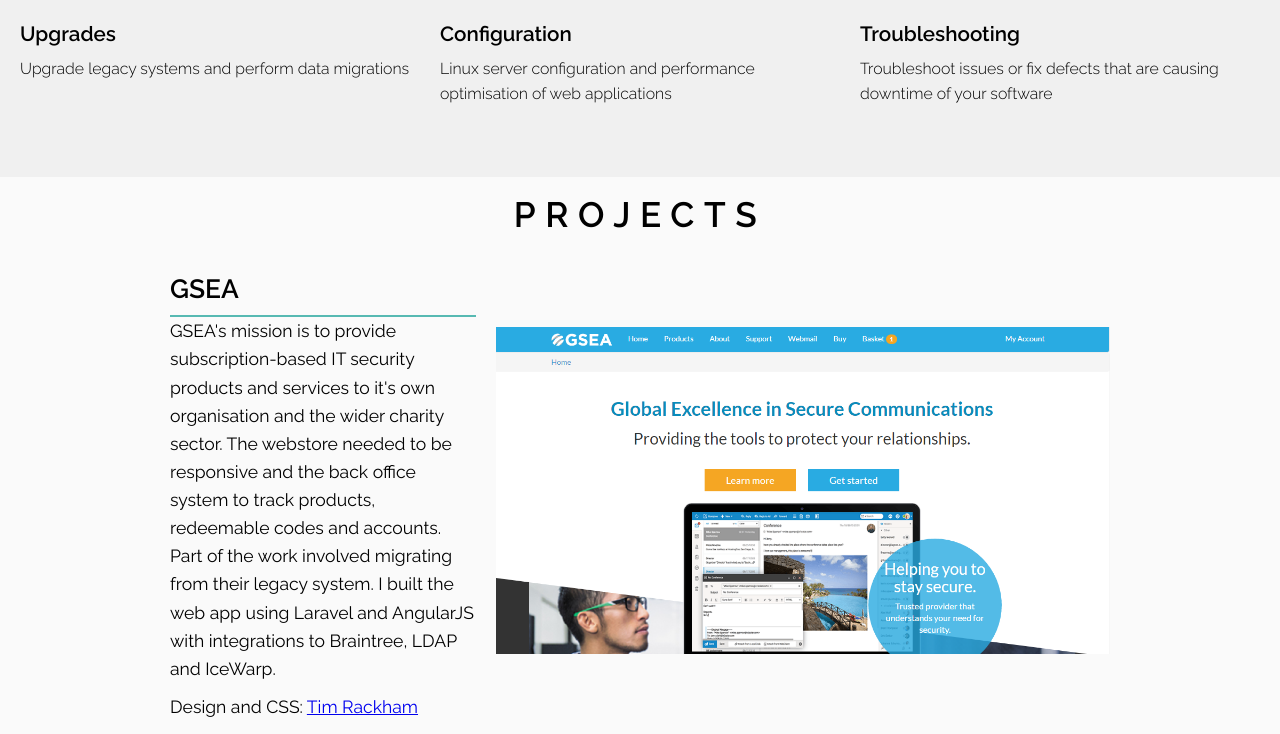
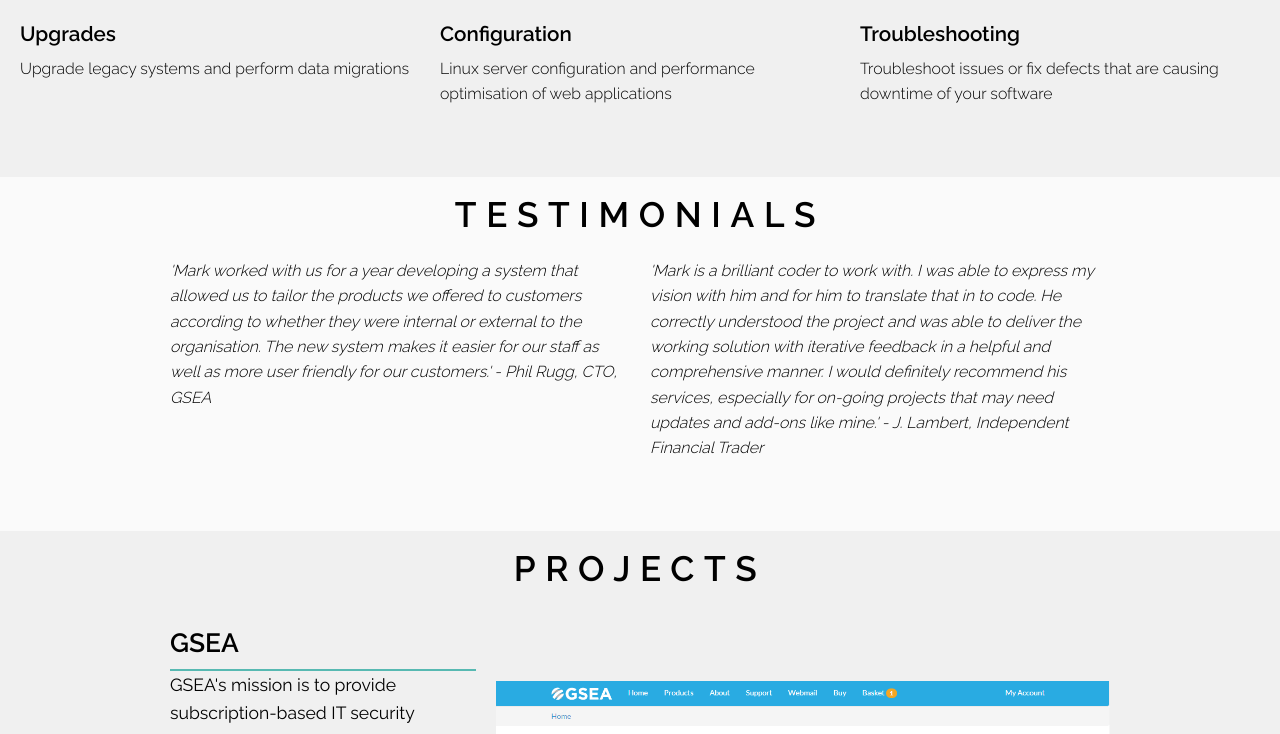
Before and after one commit to markpurser/website2, a plain HTML site: page index.html in a window 1280 px wide. Shown: the part 988-1722 px from the top of the page. Drawn offline with Linux system fonts and the light colour scheme.

Commit message:
Add testimonials

```diff
--- a/css/main.css
+++ b/css/main.css
@@ -201,14 +201,14 @@
 
 }
 
-.services, .about, .hobbies, .blog-articles {
+.services, .portfolio, .about, .hobbies {
 	background-color: rgb(240,240,240);
 	color: black;
 	padding-left: 10px;
 	padding-right: 10px;
 }
 
-.portfolio, .skills, .blog {
+.testimonials, .skills, .blog-articles, .blog {
 	background-color: rgb(250,250,250);
 	color: black;
 	padding-left: 10px;
@@ -236,6 +236,30 @@
 .services ul li p {
 	font-size: 0.9em;
 	font-weight: 100;
+}
+
+.testimonials ul {
+	list-style-type: none;
+	margin: 0;
+	padding: 0;
+	display: -webkit-flex;
+	display: -flex;
+    -webkit-flex-flow: row wrap;
+            flex-flow: row wrap;
+}
+
+.testimonials ul li {
+	-webkit-flex: 1 1 366px;
+			flex: 1 1 366px;
+	margin: 5px;
+	padding: 5px;
+	color: black;
+}
+
+.testimonials ul li p {
+	font-size: 0.9em;
+	font-weight: 100;
+	font-style: italic;
 }
 
 .contact h1 {
--- a/index.html
+++ b/index.html
@@ -101,6 +101,22 @@
     </section>
 
 
+    <section class="testimonials">
+      <article class="testimonials-article">
+        <h1>Testimonials</h1>
+
+        <ul>
+          <li>
+            <p>'Mark worked with us for a year developing a system that allowed us to tailor the products we offered to customers according to whether they  were internal or external to the organisation.  The new system makes it easier for our staff as well as more user friendly for our customers.' - Phil Rugg, CTO, GSEA</p>
+          </li>
+          <li>
+            <p>'Mark is a brilliant coder to work with. I was able to express my vision with him and for him to translate that in to code. He correctly understood the project and was able to deliver the working solution with iterative feedback in a helpful and comprehensive manner. I would definitely recommend his services, especially for on-going projects that may need updates and add-ons like mine.' - J. Lambert, Independent Financial Trader</p>
+          </li>
+        </ul>
+      </article>
+    </section>
+
+
     <section id="projects" class="portfolio">
       <div>
         <h1>Projects</h1>
```
